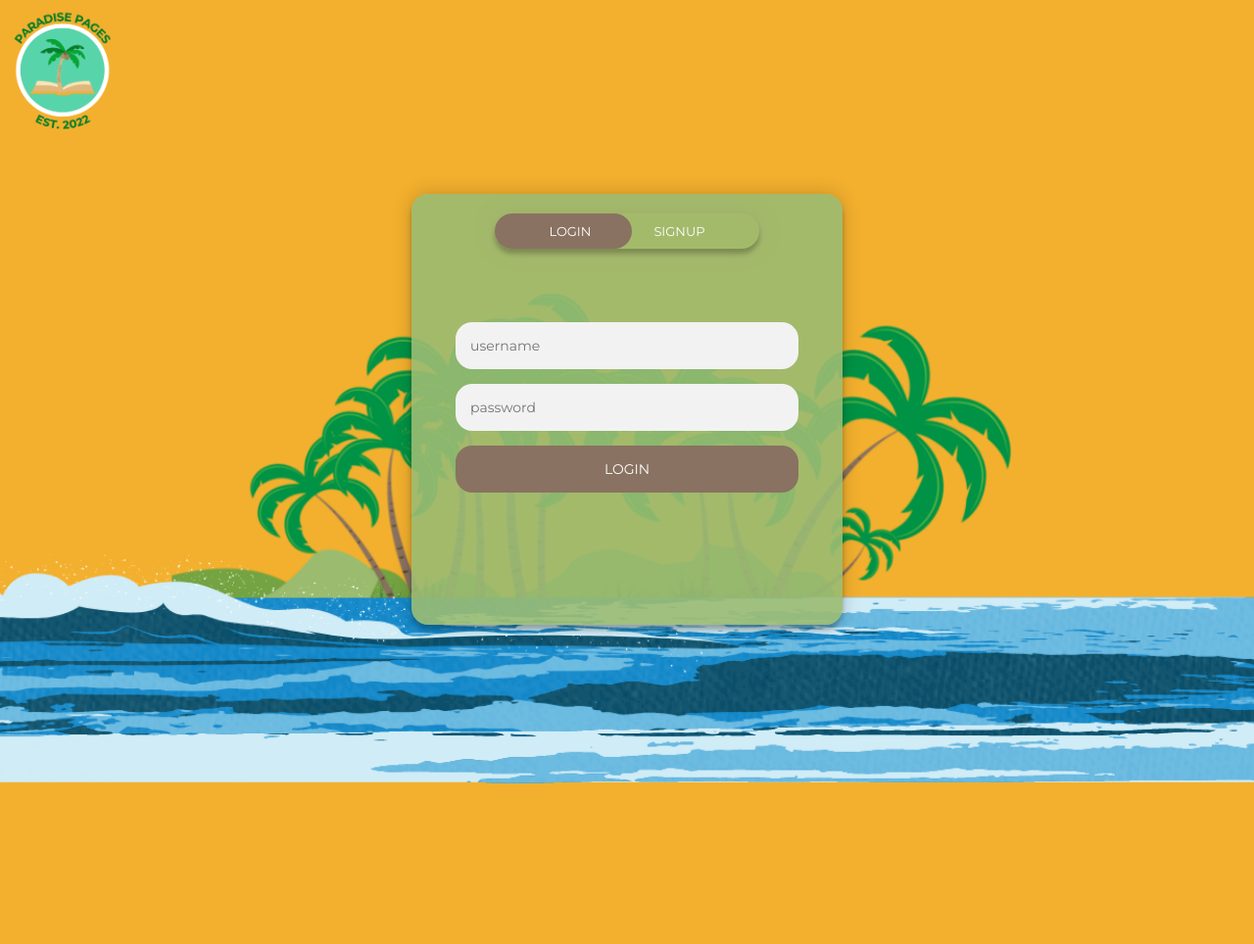
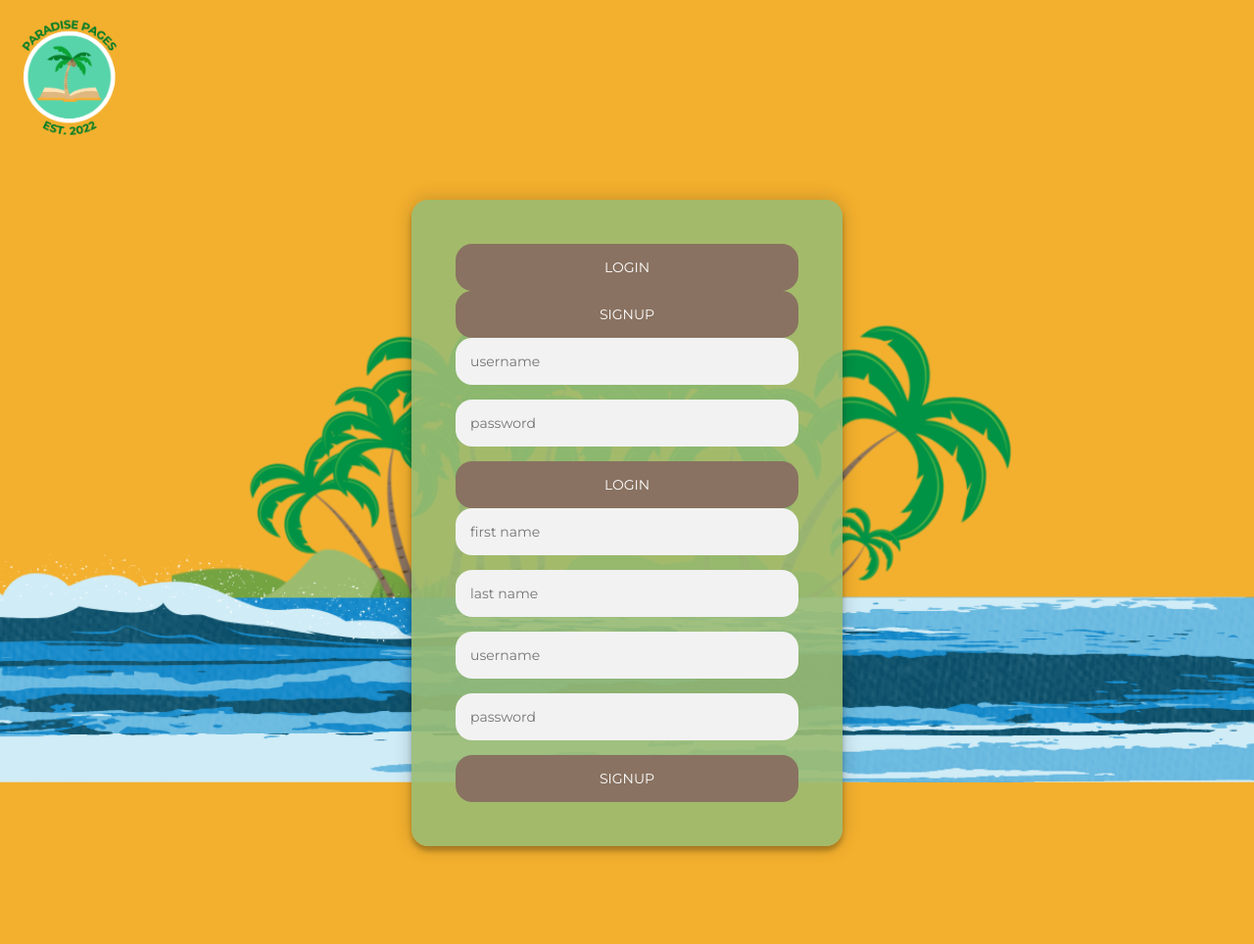
Before and after one commit to Paradise-Pages/COP4331-Group6, a PHP site: page /login.html in a window 1280 px wide. Shown: the whole page at 98% size. Before the commit the page ends 800 px from the top, so only its background shows below. Run offline with PHP 8.4, Linux system fonts and the light colour scheme; some web fonts are replaced.

Commit message:
styling for hybrid signup/login form

```diff
--- a/css/login.css
+++ b/css/login.css
@@ -8,12 +8,8 @@
     padding: 45px;
     text-align: center;
     box-shadow: 0 0 20px 0 rgba(0, 0, 0, 0.2), 0 5px 5px 0 rgba(0, 0, 0, 0.24);
-    overflow:hidden;
-    display:block;
-    height:350px;
 }
-
-.input-field {
+.form input {
     border-radius: 17px;
     font-family: 'Montserrat';
     outline: 0;
@@ -24,10 +20,21 @@
     padding: 15px;
     box-sizing: border-box;
     font-size: 14px;
-    position:relative;
 }
-
-.submit-btn {
+.form input[type=submit]{
+    border-radius: 17px;
+    font-family: 'Montserrat';
+    text-transform: uppercase;
+    outline: 0;
+    background: #897261;
+    width: 100%;
+    border: 0;
+    padding: 15px;
+    color: #FFFFFF;
+    font-size: 14px;
+    position: absolute;
+}
+.form button {
     border-radius: 17px;
     font-family: 'Montserrat';
     text-transform: uppercase;
@@ -42,97 +49,29 @@
     transition: all 0.3 ease;
     cursor: pointer;
 }
-
-.input-form {
-    transition: .2s;
-    position: absolute;
-}
-
-
-.button-box {
-    width: 270px;
-    margin: auto;
-    position: relative;
-    border-radius: 30px;
-    top: -25px;
-    box-shadow: 0 0 25px 0 rgba(137, 114, 97, 0.2), 0 5px 5px 0 rgba(0, 0, 0, 0.24);
-}
-
-.toggle-btn {
-    padding: 10px 30px;
-    cursor: pointer;
-    background: transparent;
-    border: 0;
-    outline: none;
-    position: relative;
-    color:#FFFFFF;
-    font-family: 'Montserrat';
-    font-style: normal;
-    font-size: 13px;
-    text-transform: uppercase;
-    text-align:center;
-
-}
-
-#btn {
-    top: 0;
-    left: 0;
-    position: absolute;
-    width: 140px;
-    height: 100%;
-    background:   #897261;
-    border-radius: 30px;
-    transition: .2s;
-}
-
-#login
-{
-    position: relative;
-}
-
-#loginButton
-{
-    position: relative;
-    bottom: -50px;
-}
-
-#loginName
-{
-    position: relative;
-    bottom: -50px;
-}
-
-#loginPassword
-{
-    position: relative;
-    bottom: -50px;
-}
-
-#signup
-{
-    position:relative;
-    left:450px;
-    top:-172px;
-}
-
-.submit-btn:hover {
+.form button:hover,.form button:active,.form button:focus {
     background: #cdab91;
 }
-
-.signup-form {
-    left: 450px;
+.form .text {
+    margin: 15px 0 0;
+    color: #000000;
+    font-size: 12px;
+    font-family: 'Montserrat';
+}
+.form .text a {
+    color: #007D2F;
+    font-weight: bolder;
+    text-decoration: none;
 }
 
 /* body formatting */
 body {
     background-color: #F3B02E;
-    background-image: url('../images/background.png');
+    background-image: url('../images/background.png') ;
     background-position: center center;
     background-repeat: no-repeat;
     background-attachment: fixed;
     background-size: cover;
-    margin: 0;
-    overflow:hidden;
 }
 
 /* logo formatting */
@@ -142,24 +81,37 @@ body {
     left: 0;
 }
 
-.btn:hover {
-    color: #897261;
+/* button formatting */
+.btn {
+    color: #007D2F;
+    font-family: 'Montserrat';
+    font-style: normal;
+    font-weight: bolder;
+    font-size: 2.3vw;
+    background:none;
+    border:none;
+    cursor: pointer;
+    padding:0.3em 1.2em;
+    margin:0.6em 0.3em 0.3em 0;
+    float: right;
+}
+.btn:hover{
+    color:#897261;
 }
 
 /* For mobile devices */
 @media only screen and (max-width: 767px) {
     body {
-        background-image: url('../images/backgroundmobile.png');
+        background-image: url('../images/backgroundmobile.png') ;
     }
-
     #logo {
         width: 15%;
         height: 15%;
     }
-
     .form {
         flex-direction: column;
         width: 50%;
+        height: auto;
         position: relative;
         margin: auto;
         border-radius: 10px;
@@ -169,17 +121,16 @@ body {
 /* For tablets devices */
 @media only screen and (min-width: 768px) and (max-width: 1023px) {
     body {
-        background-image: url('../images/backgroundmobile.png');
+        background-image: url('../images/backgroundmobile.png') ;
     }
-
     #logo {
         width: 15%;
         height: 15%;
     }
-
     .form {
         flex-direction: column;
         width: 50%;
+        height: auto;
         position: relative;
         margin: auto;
         border-radius: 10px;
```
